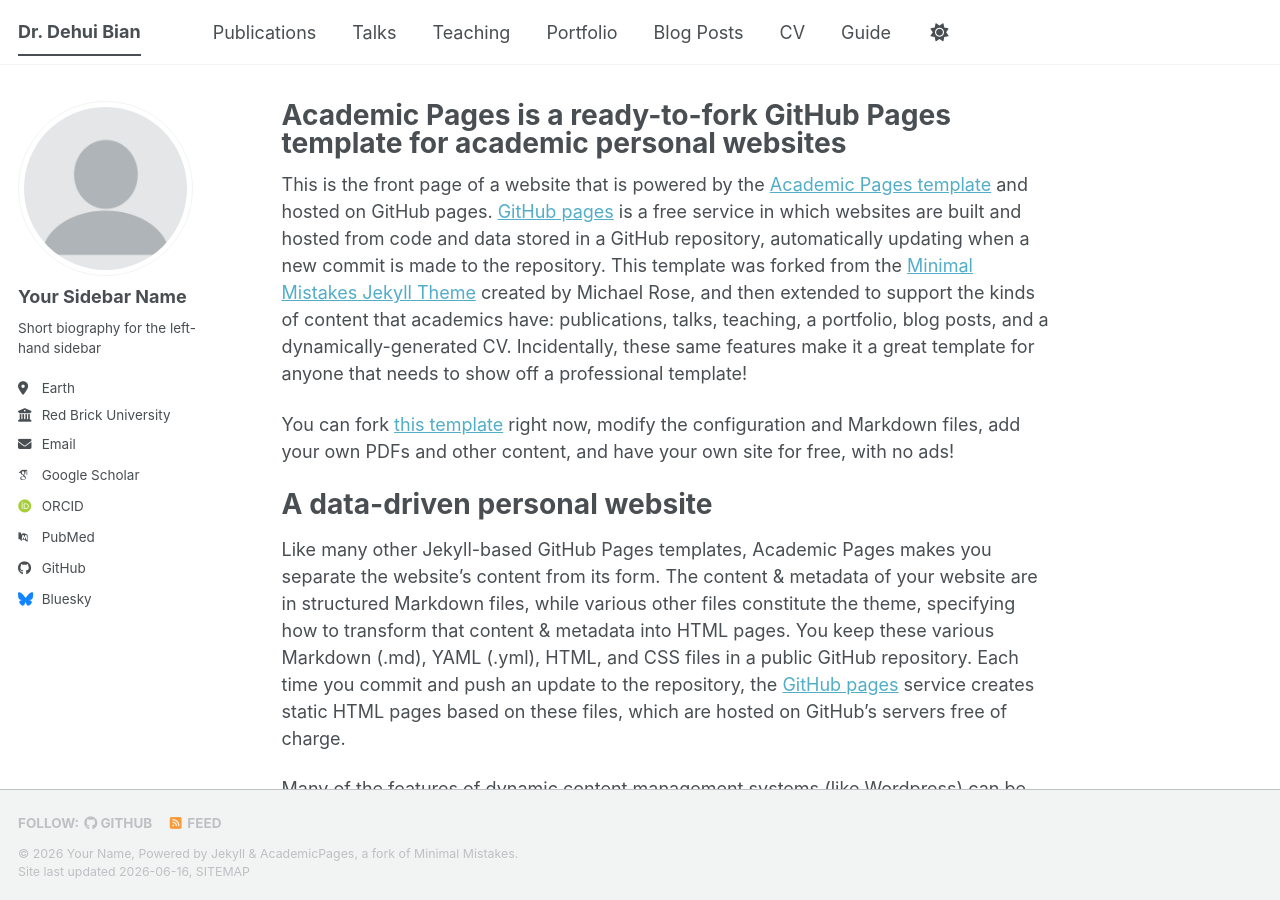
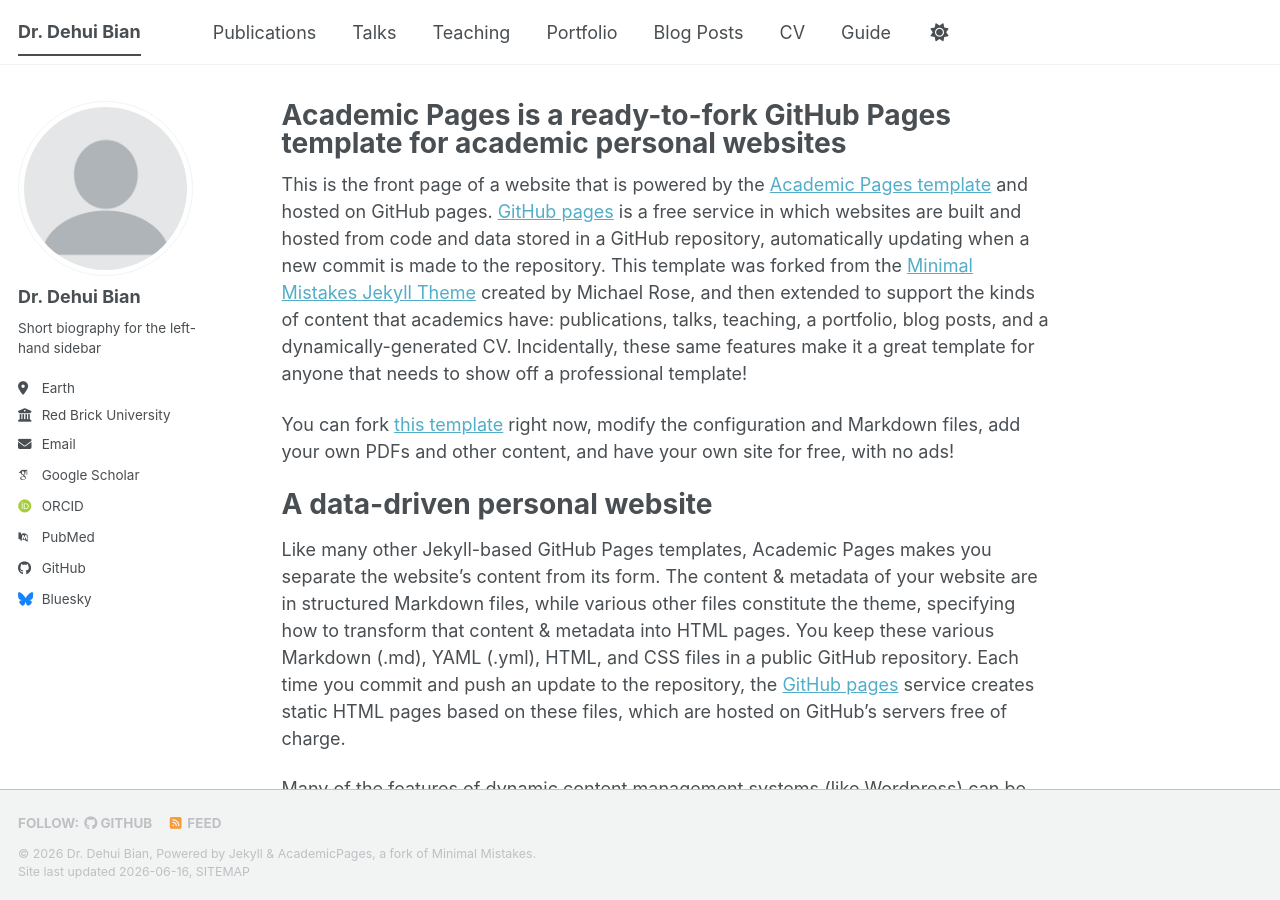
Before and after one commit to DehuiBian/dehuibian.github.io, a Jekyll site: the page built from _pages/about.md, in a window 1280 px wide and 900 px high. Built offline with Jekyll 4.4.1, drawn with Linux system fonts in a browser that asks for light colours; some web fonts are replaced; a script bundle is joined from its source files by our own code; library files that are not in the unit come from our copies.

Commit message:
_config.yml

```diff
--- a/_config.yml
+++ b/_config.yml
@@ -11,8 +11,8 @@ locale                   : "en-US"
 site_theme               : "default" # The available themes options are "default", "air", "sunrise", "mint", "dirt" and "contrast"
 title                    : "Dr. Dehui Bian"
 title_separator          : "-"
-name                     : &name "Your Name"
-description              : &description "Your Name's academic portfolio"   # Update this with a general description of your site, this is the default if not overridden by a page
+name                     : &name "Dr. Dehui Bian"
+description              : &description "Dr. Dehui Bian's academic portfolio"   # Update this with a general description of your site, this is the default if not overridden by a page
 url                      : https://academicpages.github.io # The base hostname & protocol for your site e.g. "https://[your GitHub username].github.io",
                                                            # or if you already have some other page hosted on Github then use "https://[your GitHub username].github.io/[Your Repo Name]"
 baseurl                  : "" # the subpath of your site, e.g. "/blog"
@@ -24,13 +24,13 @@ repository               : "academicpages/academicpages.github.io"
 author:
   # Biographic information
   avatar           : "profile.png"
-  name             : "Your Sidebar Name"
-  pronouns         : # example: "she/her"
+  name             : "Dr. Dehui Bian"
+  pronouns         : # example: "he/his"
   bio              : "Short biography for the left-hand sidebar"
   location         : "Earth"
   employer         : "Red Brick University"
   uri              : # URL
-  email            : "none@example.org"
+  email            : "dehui@mail.bnu.edu.cn"
 
   # Academic websites
   academia         : # URL
```
